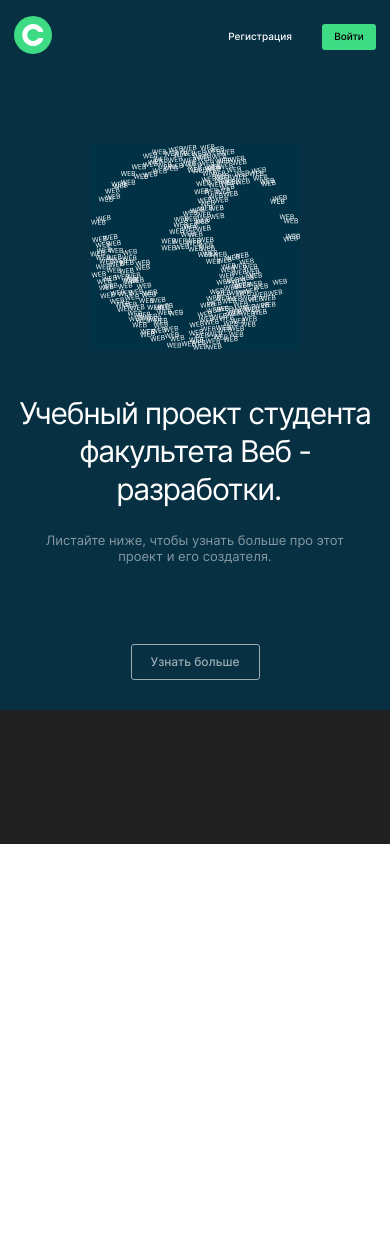
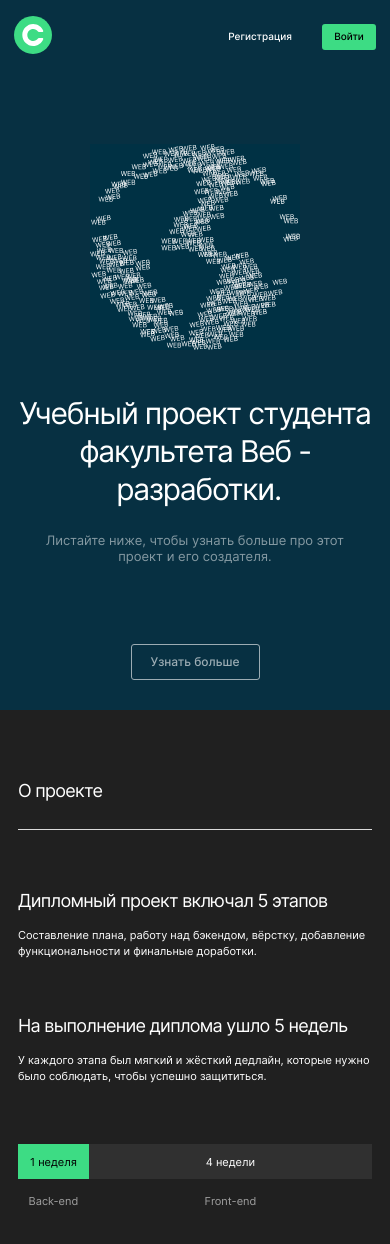
Before and after one commit to OlgaOlgar47/movies-explorer-frontend, a React (Create React App) app: page / in a window 390 px wide. Shown: the top 1244 px of the page. Before the commit the page ends 844 px from the top, so only its background shows below. Built offline with nearby package versions, Linux system fonts and the light colour scheme.

Commit message:
feat: AboutProject

```diff
--- a/public/index.html
+++ b/public/index.html
@@ -9,7 +9,8 @@
       name="description"
       content="Web site created using create-react-app"
     />
-    <link rel="apple-touch-icon" href="%PUBLIC_URL%/logo192.png" />
+    <link rel="icon" href="../src/images/logo.svg" />
+    <link rel="apple-touch-icon" href="../src/images/logo.svg" />
     <!--
       manifest.json provides metadata used when your web app is installed on a
       user's mobile device or desktop. See https://developers.google.com/web/fundamentals/web-app-manifest/
@@ -24,7 +25,7 @@
       work correctly both with client-side routing and a non-root public URL.
       Learn how to configure a non-root public URL by running `npm run build`.
     -->
-    <title>React App</title>
+    <title>Movies-explorer</title>
   </head>
   <body>
     <noscript>You need to enable JavaScript to run this app.</noscript>
--- /dev/null
+++ b/src/components/AboutProject/AboutProject.css
@@ -0,0 +1,119 @@
+.about-project {
+  padding: 110px 70px;
+  color: #fff;
+  background-color: #202020;
+}
+
+.about-project__text-container {
+  display: flex;
+  gap: 30px;
+  margin-bottom: 110px;
+}
+
+.about-project__paragraph-title {
+  margin: 70px 0 26px;
+  padding: 0;
+  font-size: 20px;
+  font-style: normal;
+  font-weight: 400;
+  line-height: normal;
+  letter-spacing: -0.8px;
+}
+
+.about-project__paragraph {
+  margin: 0;
+  padding: 0;
+  font-size: 14px;
+  font-style: normal;
+  font-weight: 400;
+  line-height: 20px;
+}
+
+.about-project__timeline {
+  display: grid;
+  grid-template-columns: 1fr 4fr;
+  gap: 14px 0;
+}
+
+.about-project__timeline-title {
+  background: #303030;
+  display: flex;
+  justify-content: center;
+  align-items: center;
+  min-height: 36px;
+  font-size: 14px;
+  font-style: normal;
+  font-weight: 400;
+  line-height: normal;
+}
+
+.about-project__timeline-title_green {
+  background: #3ddc84;
+  color: #000;
+}
+
+.about-project__timeline-subtitle {
+  display: flex;
+  justify-content: center;
+  align-items: center;
+  color: #8b8b8b;
+  text-align: center;
+  font-family: Inter;
+  font-size: 14px;
+  font-style: normal;
+  font-weight: 500;
+  line-height: 17px;
+}
+
+@media screen and (max-width: 1024px) {
+  .about-project {
+    padding: 90px 50px;
+  }
+
+  .about-project__timeline-subtitle {
+    font-weight: 400;
+    color: #A0A0A0;
+  }
+}
+
+@media screen and (max-width: 678px) {
+    .about-project {
+      padding: 70px 18px;
+    }
+
+    .about-project__timeline-subtitle {
+      font-weight: 400;
+      color: #A0A0A0;
+    }
+
+    .about-project__text-container {
+      flex-direction: column;
+      gap: 56px;
+      margin-bottom: 60px;
+    }
+
+    .about-project__paragraph-container {
+
+    }
+
+    .about-project__paragraph-title {
+      margin: 0 0 16px;
+      font-size: 18px;
+      letter-spacing: -0.72px;
+    }
+
+    .about-project__paragraph {
+        line-height: 16px;
+        font-size: 11px;
+    }
+
+    .about-project__timeline-title {
+        font-size: 11px;
+        min-height: 35px;
+    }
+
+    .about-project__timeline-subtitle {
+      font-size: 11px;
+    }
+
+  }
--- /dev/null
+++ b/src/components/AboutProject/AboutProject.js
@@ -0,0 +1,38 @@
+import React from "react";
+import "./AboutProject.css";
+
+function AboutProject() {
+  return (
+    <section className="about-project">
+      <h2 className="title">О&nbsp;проекте</h2>
+      <div className="about-project__text-container">
+        <div className="about-project__paragraph-container">
+          <h3 className="about-project__paragraph-title">
+            Дипломный проект включал 5&nbsp;этапов
+          </h3>
+          <p className="about-project__paragraph">
+            Составление плана, работу над бэкендом, вёрстку, добавление
+            функциональности и&nbsp;финальные доработки.
+          </p>
+        </div>
+        <div className="about-project__paragraph-container">
+          <h3 className="about-project__paragraph-title">
+            На&nbsp;выполнение диплома ушло 5&nbsp;недель
+          </h3>
+          <p className="about-project__paragraph">
+            У&nbsp;каждого этапа был мягкий и&nbsp;жёсткий дедлайн, которые
+            нужно было соблюдать, чтобы успешно защититься.
+          </p>
+        </div>
+      </div>
+      <div className="about-project__timeline">
+        <div className="about-project__timeline-title about-project__timeline-title_green">1&nbsp;неделя</div>
+        <div className="about-project__timeline-title">4&nbsp;недели</div>
+        <div className="about-project__timeline-subtitle">Back-end</div>
+        <div className="about-project__timeline-subtitle">Front-end</div>
+      </div>
+    </section>
+  );
+}
+
+export default AboutProject;
--- a/src/components/App/App.css
+++ b/src/components/App/App.css
@@ -26,3 +26,24 @@
   cursor: pointer;
   opacity: .6;
 }
+
+.title {
+  margin: 0;
+  color: #fff;
+  font-size: 22px;
+  font-style: normal;
+  font-weight: 400;
+  line-height: normal;
+  letter-spacing: -0.88px;
+  padding-bottom: 23px;
+  border-bottom: #DADADA 1px solid;
+}
+
+@media screen and (max-width: 678px) {
+  .title {
+    font-size: 18px;
+    letter-spacing: -0.72px;
+    padding-bottom: 28px;
+    margin-bottom: 60px;
+  }
+}
--- a/src/components/App/App.js
+++ b/src/components/App/App.js
@@ -2,6 +2,7 @@ import React from 'react';
 import './App.css';
 import Header from '../Header/Header.js';
 import Promo from '../Promo/Promo';
+import AboutProject from '../AboutProject/AboutProject';
 
 
 function App() {
@@ -10,6 +11,7 @@ function App() {
       <div className='page__content'>
         <Header />
         <Promo />
+        <AboutProject />
       </div>
     </div>
   );
--- a/src/components/Promo/Promo.css
+++ b/src/components/Promo/Promo.css
@@ -89,7 +89,7 @@
     }
   }
 
-  @media screen and (max-width: 768px) {
+  @media screen and (max-width:678px) {
     .promo__image {
       width: 210px;
       height: 206px;
```
Also changed, not shown: public/logo192.png (deleted).
